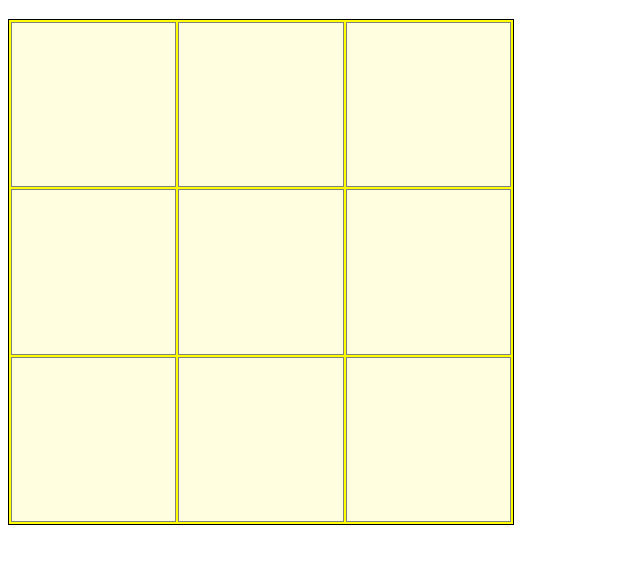
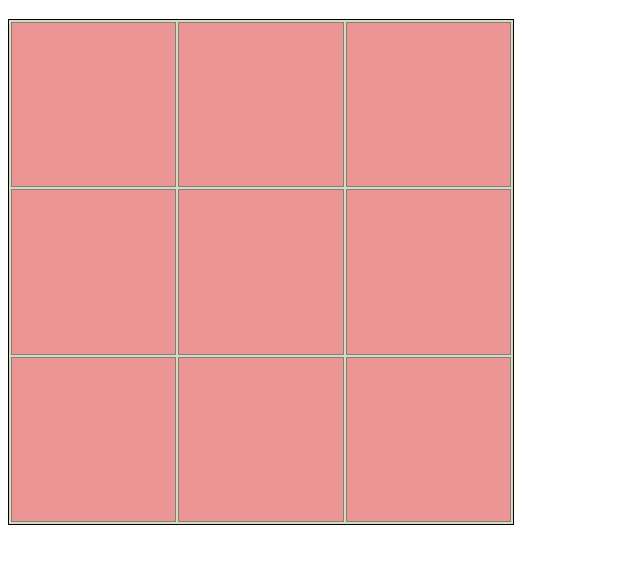
Before and after one commit to slivermarkr/Tic-Tac-Toe, a plain HTML site: page index.html in a window 1280 px wide. Shown: the part 61-624 px from the top of the page, without its empty margins (0-640 px from the left). Drawn offline with Linux system fonts and the light colour scheme.

Commit message:
color change

```diff
--- a/style.css
+++ b/style.css
@@ -7,7 +7,7 @@
  border: 1px solid black;
  gap: 2px;
  padding: 2px;
- background-color: yellow;
+ background-color: rgb(217, 217, 187);
 }
 
 .cell {
@@ -15,8 +15,9 @@
  justify-content: center;
  align-items: center;
  text-align: center;
- font-size: 2rem;
+ font-size: 3rem;
  border: 1px solid grey;
- background: lightyellow;
+ background: rgb(235, 149, 149);
  cursor: pointer;
+
 }
```
